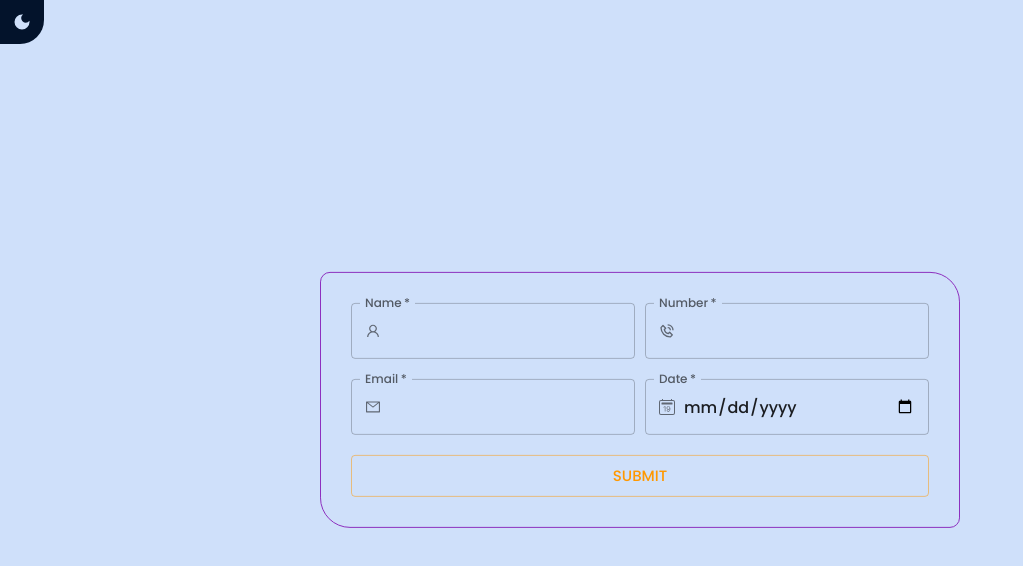
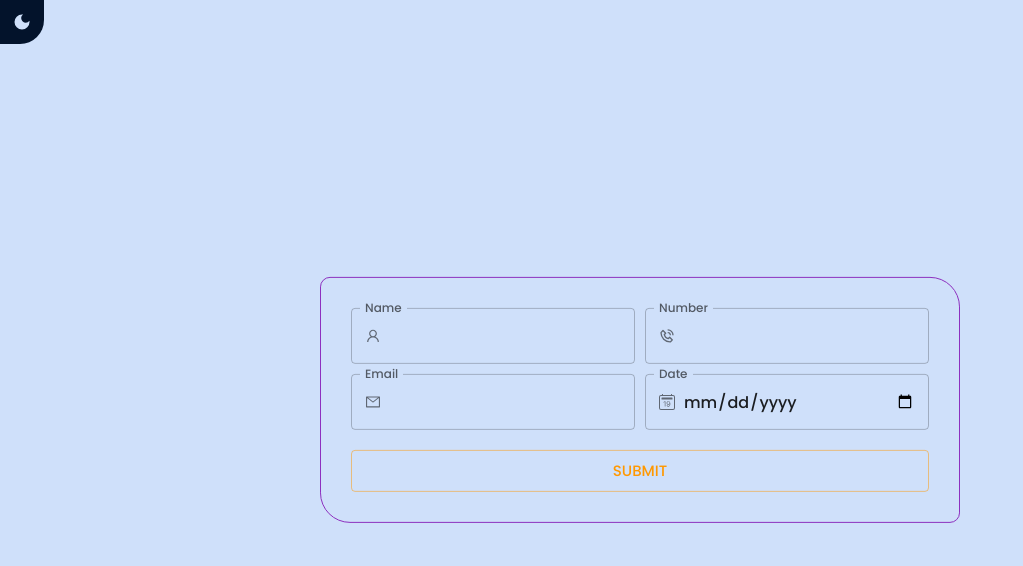
Before and after one commit to ehsanm-77/ToDo, a Next.js app: page /main in a window 1280 px wide. Shown: the top 566 px of the page, without its empty margins (0-1023 px from the left). Built offline with nearby package versions, Linux system fonts and the light colour scheme.

Commit message:
optimize components of form

```diff
--- /dev/null
+++ b/src/components/main/FormInputs/FormInputs.tsx
@@ -0,0 +1,115 @@
+import { Box } from '@mui/material';
+import { Controller } from 'react-hook-form';
+import CustomTextField from '@/components/TextField/CustomTextField';
+import { BiPhoneCall } from 'react-icons/bi';
+import { BsCalendar2Date } from 'react-icons/bs';
+import { AiOutlineUser, AiOutlineMail } from 'react-icons/ai';
+
+const FormInputs = ({ control, errors }: FormInputs) => {
+  return (
+    <Box
+      sx={{
+        display: 'flex',
+        flexDirection: 'column',
+        gap: '10px',
+      }}
+    >
+      <Box
+        sx={{
+          display: 'flex',
+          gap: '10px',
+        }}
+      >
+        <Controller
+          name="name"
+          control={control}
+          defaultValue=""
+          rules={{
+            required: 'Name is required',
+          }}
+          render={({ field }) => (
+            <CustomTextField
+              type="text"
+              label="Name"
+              error={!!errors.name}
+              helperText={errors.name && errors.name.message}
+              icon={<AiOutlineUser />}
+              {...field}
+            />
+          )}
+        />
+        <Controller
+          name="number"
+          control={control}
+          defaultValue=""
+          rules={{
+            required: 'Number is required',
+            pattern: {
+              value: /^[0-9]{11}$/,
+              message: 'Phone number must be 11 digits',
+            },
+          }}
+          render={({ field }) => (
+            <CustomTextField
+              type="text"
+              label="Number"
+              error={!!errors.number}
+              helperText={errors.number && errors.number.message}
+              icon={<BiPhoneCall />}
+              {...field}
+            />
+          )}
+        />
+      </Box>
+      <Box
+        sx={{
+          display: 'flex',
+          gap: '10px',
+        }}
+      >
+        <Controller
+          name="email"
+          control={control}
+          defaultValue=""
+          rules={{
+            required: 'Email is required',
+            pattern: {
+              value: /^[A-Z0-9._%+-]+@[A-Z0-9.-]+\.[A-Z]{2,}$/i,
+              message: 'Invalid email address',
+            },
+          }}
+          render={({ field }) => (
+            <CustomTextField
+              type="email"
+              label="Email"
+              error={!!errors.email}
+              helperText={errors.email && errors.email.message}
+              icon={<AiOutlineMail />}
+              {...field}
+            />
+          )}
+        />
+        <Controller
+          name="date"
+          control={control}
+          defaultValue=""
+          rules={{
+            required: 'Date is required',
+          }}
+          render={({ field }) => (
+            <CustomTextField
+              type="date"
+              label="Date"
+              error={!!errors.date}
+              helperText={errors.date && errors.date.message}
+              icon={<BsCalendar2Date />}
+              {...field}
+            />
+          )}
+        />
+      </Box>
+    </Box>
+  );
+};
+
+export default FormInputs;
--- /dev/null
+++ b/src/components/shared/SubmitButton/SubmitButton.tsx
@@ -0,0 +1,18 @@
+import { Button } from '@mui/material';
+
+const SubmitButton = () => {
+  return (
+    <Button
+      type="submit"
+      variant="outlined"
+      fullWidth
+      color="secondary"
+      size="large"
+      // disabled={!isValid}
+    >
+      Submit
+    </Button>
+  );
+};
+
+export default SubmitButton;
--- a/src/interfaces/interfaces.d.ts
+++ b/src/interfaces/interfaces.d.ts
@@ -7,7 +7,6 @@ interface textField {
     | Merge<FieldError, FieldErrorsImpl<any>>
     | undefined;
   icon: React.ReactNode;
-  required: true;
   error: boolean | undefined;
 }
 
@@ -17,3 +16,8 @@ interface IFormInput {
   email: string;
   date: string;
 }
+
+interface FormInputs {
+  control: Control<FieldValues, any>;
+  errors: FieldErrors<FieldValues>;
+}
--- a/src/pages/main/index.tsx
+++ b/src/pages/main/index.tsx
@@ -1,22 +1,15 @@
-import CustomTextField from '@/components/TextField/CustomTextField';
-import { Box, Button } from '@mui/material';
+import FormInputs from '@/components/main/FormInputs/FormInputs';
+import SubmitButton from '@/components/shared/SubmitButton/SubmitButton';
+import { Box } from '@mui/material';
 import React from 'react';
-import {
-  Controller,
-  useForm,
-  SubmitHandler,
-  FieldValues,
-} from 'react-hook-form';
-import { AiOutlineUser, AiOutlineMail } from 'react-icons/ai';
-import { BiPhoneCall } from 'react-icons/bi';
-import { BsCalendar2Date } from 'react-icons/bs';
+import { useForm, SubmitHandler, FieldValues } from 'react-hook-form';
 
 const MainPage = () => {
   const {
     control,
     handleSubmit,
     reset,
-    formState: { errors, isValid },
+    formState: { errors },
   } = useForm();
 
   const onSubmit: SubmitHandler<FieldValues> = (data) => {
@@ -39,115 +32,9 @@ const MainPage = () => {
           borderRadius: '10px 30px 10px 30px',
         }}
       >
-        <Box
-          sx={{
-            display: 'flex',
-            gap: '10px',
-          }}
-        >
-          <Controller
-            name="name"
-            control={control}
-            defaultValue=""
-            rules={{
-              required: 'Name is required',
-            }}
-            render={({ field }) => (
-              <CustomTextField
-                type="text"
-                label="Name"
-                required={true}
-                error={!!errors.name}
-                helperText={errors.name && errors.name.message}
-                icon={<AiOutlineUser />}
-                {...field}
-              />
-            )}
-          />
-          <Controller
-            name="number"
-            control={control}
-            defaultValue=""
-            rules={{
-              required: 'Number is required',
-              pattern: {
-                value: /^[0-9]{11}$/,
-                message: 'Phone number must be 11 digits',
-              },
-            }}
-            render={({ field }) => (
-              <CustomTextField
-                type="text"
-                label="Number"
-                required={true}
-                error={!!errors.number}
-                helperText={errors.number && errors.number.message}
-                icon={<BiPhoneCall />}
-                {...field}
-              />
-            )}
-          />
-        </Box>
-        <Box
-          sx={{
-            display: 'flex',
-            gap: '10px',
-          }}
-        >
-          <Controller
-            name="email"
-            control={control}
-            defaultValue=""
-            rules={{
-              required: 'Email is required',
-              pattern: {
-                value: /^[A-Z0-9._%+-]+@[A-Z0-9.-]+\.[A-Z]{2,}$/i,
-                message: 'Invalid email address',
-              },
-            }}
-            render={({ field }) => (
-              <CustomTextField
-                required={true}
-                type="email"
-                label="Email"
-                error={!!errors.email}
-                helperText={errors.email && errors.email.message}
-                icon={<AiOutlineMail />}
-                {...field}
-              />
-            )}
-          />
-          <Controller
-            name="date"
-            control={control}
-            defaultValue=""
-            rules={{
-              required: 'Date is required',
-            }}
-            render={({ field }) => (
-              <CustomTextField
-                type="date"
-                label="Date"
-                required={true}
-                error={!!errors.date}
-                helperText={errors.date && errors.date.message}
-                icon={<BsCalendar2Date />}
-                {...field}
-              />
-            )}
-          />
-        </Box>
+        <FormInputs control={control} errors={errors} />
         <Box>
-          <Button
-            type="submit"
-            variant="outlined"
-            fullWidth
-            color="secondary"
-            size="large"
-            // disabled={!isValid}
-          >
-            Submit
-          </Button>
+          <SubmitButton />
         </Box>
       </Box>
     </form>
```
